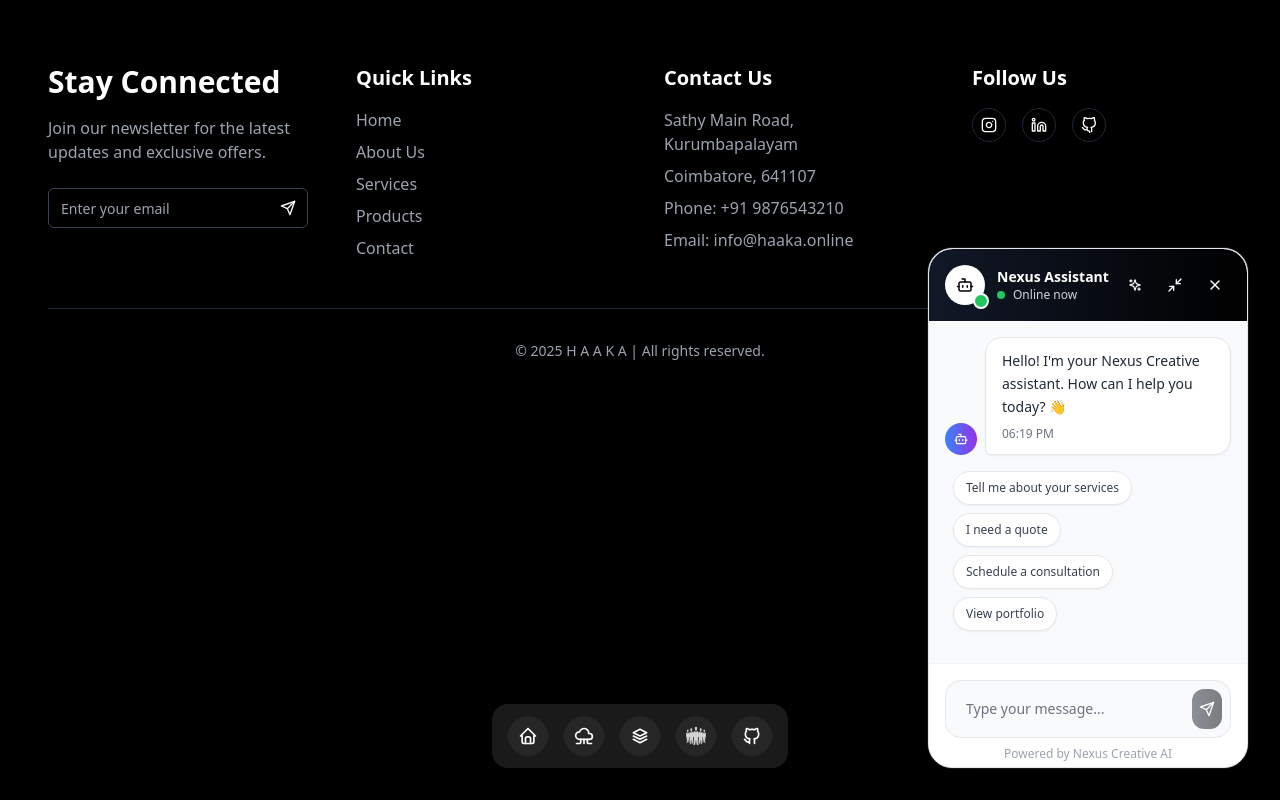
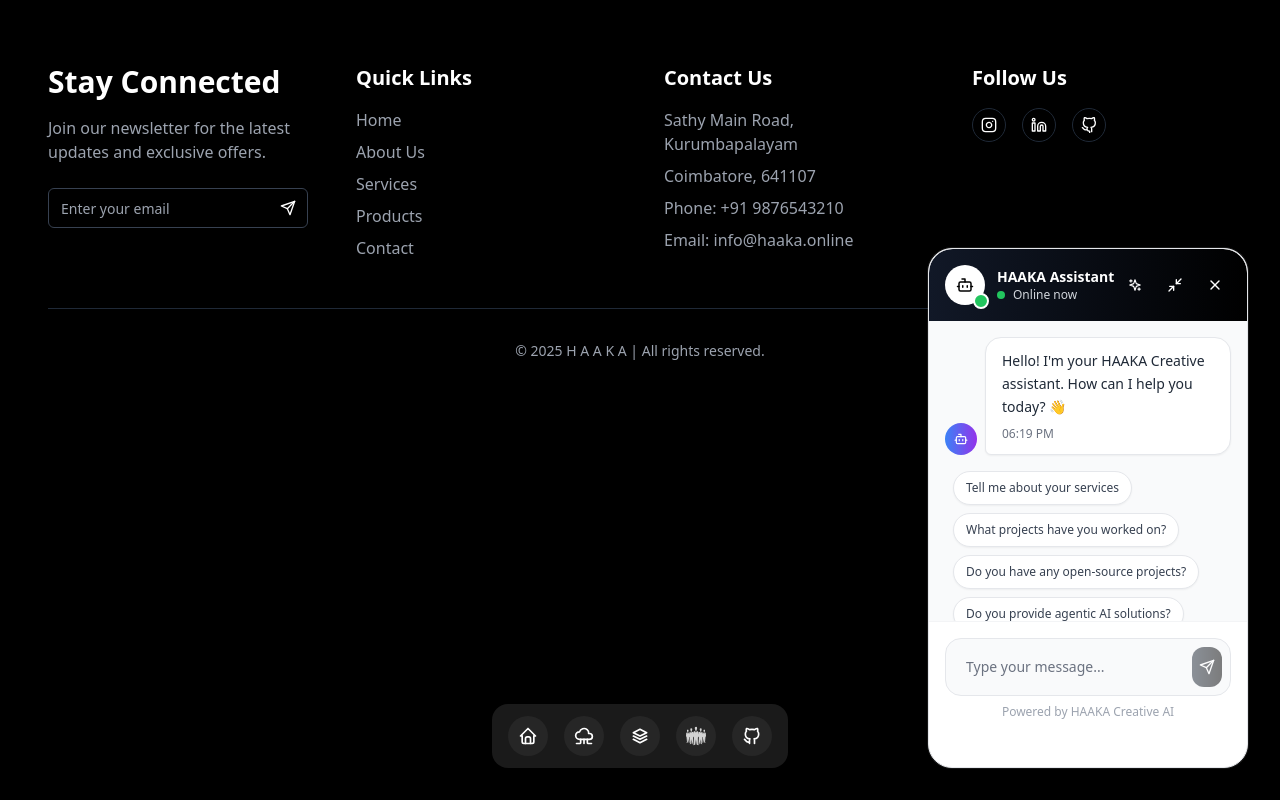
Before and after one commit to FestiFly/HAAKA-Frontend, a React (Vite) app: page /footer in a window 1280 px wide. Both pictures are taken after a click on the button 1216 px from the left and 736 px from the top of the page. Built offline with nearby package versions, Linux system fonts and the light colour scheme.

Commit message:
feat: Update chatbot component and styles

```diff
--- a/package.json
+++ b/package.json
@@ -52,6 +52,6 @@
     "tailwindcss": "^3.4.1",
     "typescript": "^5.5.3",
     "typescript-eslint": "^8.3.0",
-    "vite": "^7.0.6"
+    "vite": "^5.4.2"
   }
 }
--- a/src/components/Chatbot.tsx
+++ b/src/components/Chatbot.tsx
@@ -15,12 +15,14 @@
   const [messages, setMessages] = useState<Message[]>([]);
   const [inputValue, setInputValue] = useState('');
   const [isTyping, setIsTyping] = useState(false);
+  const [showScrollButton, setShowScrollButton] = useState(false);
   const messagesEndRef = useRef<HTMLDivElement>(null);
   const chatbotRef = useRef<HTMLDivElement>(null);
+  const messagesContainerRef = useRef<HTMLDivElement>(null);
 
   // Load messages from localStorage on component mount
   useEffect(() => {
-    const savedMessages = localStorage.getItem('nexus-chatbot-messages');
+    const savedMessages = localStorage.getItem('HAAKA-chatbot-messages');
     if (savedMessages) {
       const parsedMessages = JSON.parse(savedMessages).map((msg: any) => ({
         ...msg,
@@ -31,19 +33,19 @@
       // Set initial welcome message if no saved messages
       const welcomeMessage: Message = {
         id: '1',
-        text: 'Hello! I\'m your Nexus Creative assistant. How can I help you today? 👋',
+        text: 'Hello! I\'m your HAAKA Creative assistant. How can I help you today? 👋',
         sender: 'bot',
         timestamp: new Date()
       };
       setMessages([welcomeMessage]);
-      localStorage.setItem('nexus-chatbot-messages', JSON.stringify([welcomeMessage]));
+      localStorage.setItem('HAAKA-chatbot-messages', JSON.stringify([welcomeMessage]));
     }
   }, []);
 
   // Save messages to localStorage whenever messages change
   useEffect(() => {
     if (messages.length > 0) {
-      localStorage.setItem('nexus-chatbot-messages', JSON.stringify(messages));
+      localStorage.setItem('HAAKA-chatbot-messages', JSON.stringify(messages));
     }
   }, [messages]);
 
@@ -65,27 +67,36 @@
   }, [isOpen]);
 
   const scrollToBottom = () => {
+    if (messagesContainerRef.current) {
+      messagesContainerRef.current.scrollTop = messagesContainerRef.current.scrollHeight;
+    }
     messagesEndRef.current?.scrollIntoView({ behavior: 'smooth' });
   };
 
+  const handleScroll = () => {
+    if (messagesContainerRef.current) {
+      const { scrollTop, scrollHeight, clientHeight } = messagesContainerRef.current;
+      const isNearBottom = scrollHeight - scrollTop - clientHeight < 50;
+      setShowScrollButton(!isNearBottom);
+    }
+  };
+
   useEffect(() => {
+    // Only auto-scroll if user is near the bottom
+    if (messagesContainerRef.current) {
+      const { scrollTop, scrollHeight, clientHeight } = messagesContainerRef.current;
+      const isNearBottom = scrollHeight - scrollTop - clientHeight < 100;
+      if (isNearBottom) {
         scrollToBottom();
+      }
+    }
   }, [messages]);
-
-  const predefinedResponses = [
-    "That's an interesting question! Our team specializes in creative solutions and would love to discuss your project in detail. ✨",
-    "Thank you for reaching out! We'd be happy to help you with your creative needs. Let me connect you with our team. 🚀",
-    "Great question! Our collective has extensive experience in this area. Would you like to schedule a consultation? 💡",
-    "I appreciate your interest! Our team can definitely assist you with that. Let's explore the possibilities together. 🎯",
-    "Excellent! That sounds like a perfect fit for our expertise. We'd love to learn more about your vision. 🎨",
-    "Thank you for your inquiry! Our creative team is always excited to take on new challenges. Let's discuss your project. 💪"
-  ];
 
   const quickReplies = [
     "Tell me about your services",
-    "I need a quote",
-    "Schedule a consultation",
-    "View portfolio"
+    "What projects have you worked on?",
+    "Do you have any open-source projects?",
+    "Do you provide agentic AI solutions?",
   ];
 
   const handleSendMessage = async (messageText?: string) => {
@@ -103,20 +114,39 @@
   setInputValue('');
   setIsTyping(true);
 
-    // Simulate bot response delay
-    setTimeout(() => {
-      const randomResponse = predefinedResponses[Math.floor(Math.random() * predefinedResponses.length)];
+  try {
+    const res = await fetch('https://ajaychaki-chatbot-haaka.hf.space/query', {
+      method: 'POST',
+      headers: {
+        'Content-Type': 'application/json'
+      },
+      body: JSON.stringify({ question: textToSend })
+    });
+
+    const data = await res.json();
+
     const botMessage: Message = {
       id: (Date.now() + 1).toString(),
-        text: randomResponse,
+      text: data.response?.result || data.response || "⚠️ Sorry, I couldn't understand that.",
       sender: 'bot',
       timestamp: new Date()
     };
 
     setMessages(prev => [...prev, botMessage]);
+  } catch (error) {
+    const errorMessage: Message = {
+      id: (Date.now() + 2).toString(),
+      text: "❌ Failed to connect to the chatbot server. Please try again later.",
+      sender: 'bot',
+      timestamp: new Date()
+    };
+
+    setMessages(prev => [...prev, errorMessage]);
+  } finally {
     setIsTyping(false);
-    }, 1200);
+  }
 };
+
 
   const handleKeyPress = (e: React.KeyboardEvent) => {
     if (e.key === 'Enter' && !e.shiftKey) {
@@ -136,12 +166,12 @@
   const clearChatHistory = () => {
     const welcomeMessage: Message = {
       id: Date.now().toString(),
-      text: 'Hello! I\'m your Nexus Creative assistant. How can I help you today? 👋',
+      text: 'Hello! I\'m your HAAKA Creative assistant. How can I help you today? 👋',
       sender: 'bot',
       timestamp: new Date()
     };
     setMessages([welcomeMessage]);
-    localStorage.setItem('nexus-chatbot-messages', JSON.stringify([welcomeMessage]));
+    localStorage.setItem('HAAKA-chatbot-messages', JSON.stringify([welcomeMessage]));
   };
 
   return (
@@ -153,7 +183,7 @@
         whileHover={{ scale: 1.1, y: -2 }}
         whileTap={{ scale: 0.95 }}
         onClick={() => setIsOpen(true)}
-        className={`fixed bottom-8 right-8 z-50 w-16 h-16 bg-gradient-to-r from-gray-900 to-black text-white rounded-2xl shadow-2xl flex items-center justify-center hover:shadow-3xl transition-all duration-300 border border-gray-700 ${isOpen ? 'hidden' : 'flex'}`}
+        className={`fixed bottom-8 right-8 z-[9999] w-16 h-16 bg-gradient-to-r from-gray-900 to-black text-white rounded-2xl shadow-2xl flex items-center justify-center hover:shadow-3xl transition-all duration-300 border border-gray-700 ${isOpen ? 'hidden' : 'flex'}`}
       >
         <MessageCircle size={24} />
         <motion.div
@@ -178,7 +208,7 @@
             }}
             exit={{ opacity: 0, scale: 0.8, y: 100, x: 50 }}
             transition={{ duration: 0.4, ease: [0.4, 0, 0.2, 1] }}
-            className="fixed bottom-8 right-8 z-50 w-80 bg-white rounded-3xl shadow-2xl overflow-hidden border border-gray-200"
+            className="fixed bottom-8 right-8 z-[9999] w-80 bg-white rounded-3xl shadow-2xl overflow-hidden border border-gray-200"
             style={{
               boxShadow: '0 25px 50px -12px rgba(0, 0, 0, 0.25), 0 0 0 1px rgba(255, 255, 255, 0.1)'
             }}
@@ -194,7 +224,7 @@
                     <div className="absolute -bottom-1 -right-1 w-4 h-4 bg-green-500 rounded-full border-2 border-white"></div>
                   </div>
                   <div>
-                    <h3 className="font-bold text-sm">Nexus Assistant</h3>
+                    <h3 className="font-bold text-sm">HAAKA Assistant</h3>
                     <p className="text-xs text-gray-300 flex items-center">
                       <span className="w-2 h-2 bg-green-500 rounded-full mr-2"></span>
                       Online now
@@ -239,10 +269,18 @@
                   animate={{ opacity: 1, height: 'auto' }}
                   exit={{ opacity: 0, height: 0 }}
                   transition={{ duration: 0.3 }}
-                  className="flex flex-col h-96"
+                  className="flex flex-col h-96 relative"
                 >
                   {/* Messages - Scrollable Area */}
-                  <div className="flex-1 overflow-y-auto p-4 space-y-4 bg-gray-50 scrollbar-thin scrollbar-thumb-gray-300 scrollbar-track-gray-100">
+                  <div
+                    ref={messagesContainerRef}
+                    onScroll={handleScroll}
+                    className="flex-1 overflow-y-auto p-4 space-y-4 bg-gray-50 scroll-smooth custom-scrollbar"
+                    style={{
+                      scrollBehavior: 'smooth',
+                      maxHeight: '300px'
+                    }}
+                  >
                     {messages.map((message, index) => (
                       <motion.div
                         key={message.id}
@@ -301,7 +339,6 @@
                       </motion.div>
                     )}
 
-                    {/* Typing Indicator */}
                     <AnimatePresence>
                       {isTyping && (
                         <motion.div
@@ -337,6 +374,27 @@
                         </motion.div>
                       )}
                     </AnimatePresence>
+
+                    {/* Scroll to Bottom Button */}
+                    <AnimatePresence>
+                      {showScrollButton && (
+                        <motion.button
+                          initial={{ opacity: 0, scale: 0.8 }}
+                          animate={{ opacity: 1, scale: 1 }}
+                          exit={{ opacity: 0, scale: 0.8 }}
+                          whileHover={{ scale: 1.1 }}
+                          whileTap={{ scale: 0.9 }}
+                          onClick={scrollToBottom}
+                          className="absolute bottom-20 right-6 w-10 h-10 bg-gray-800 text-white rounded-full flex items-center justify-center shadow-lg hover:bg-gray-700 transition-colors z-10"
+                        >
+                          <svg width="16" height="16" viewBox="0 0 24 24" fill="none" xmlns="http://www.w3.org/2000/svg">
+                            <path d="M7 14L12 19L17 14" stroke="currentColor" strokeWidth="2" strokeLinecap="round" strokeLinejoin="round"/>
+                            <path d="M7 7L12 12L17 7" stroke="currentColor" strokeWidth="2" strokeLinecap="round" strokeLinejoin="round"/>
+                          </svg>
+                        </motion.button>
+                      )}
+                    </AnimatePresence>
+
                     <div ref={messagesEndRef} />
                   </div>
 
@@ -362,7 +420,7 @@
                       </motion.button>
                     </div>
                     <p className="text-xs text-gray-400 mt-2 text-center">
-                      Powered by Nexus Creative AI
+                      Powered by HAAKA Creative AI
                     </p>
                   </div>
                 </motion.div>
--- a/src/index.css
+++ b/src/index.css
@@ -251,3 +251,28 @@
     opacity: 1;
   }
 }
+
+/* Custom scrollbar styles for chatbot */
+.custom-scrollbar::-webkit-scrollbar {
+  width: 6px;
+}
+
+.custom-scrollbar::-webkit-scrollbar-track {
+  background: #F3F4F6;
+  border-radius: 3px;
+}
+
+.custom-scrollbar::-webkit-scrollbar-thumb {
+  background: #D1D5DB;
+  border-radius: 3px;
+}
+
+.custom-scrollbar::-webkit-scrollbar-thumb:hover {
+  background: #9CA3AF;
+}
+
+/* Firefox scrollbar */
+.custom-scrollbar {
+  scrollbar-width: thin;
+  scrollbar-color: #D1D5DB #F3F4F6;
+}
```
Also changed, not shown: src/components/Dock.tsx (+21 -0 lines), src/components/ProjectDetail.tsx (line endings or trailing spaces), src/components/ProjectsShowcase.tsx (line endings or trailing spaces), src/components/UI/floating-dock.tsx (line endings or trailing spaces), 1 other file (tests, documents, lock files or other folders). Lines whose indentation alone changed are shown as unchanged.
